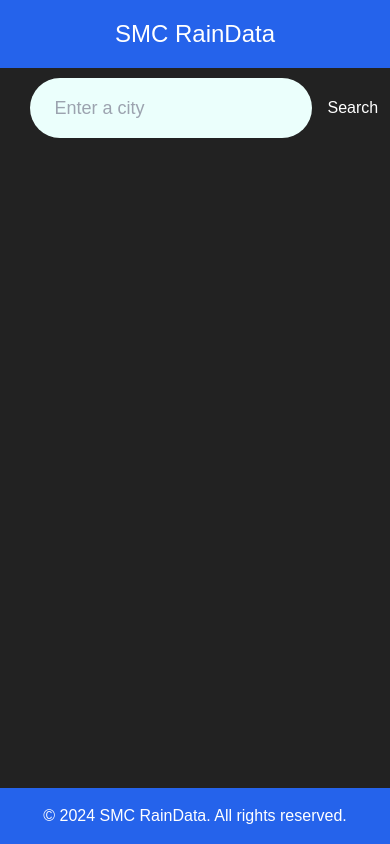
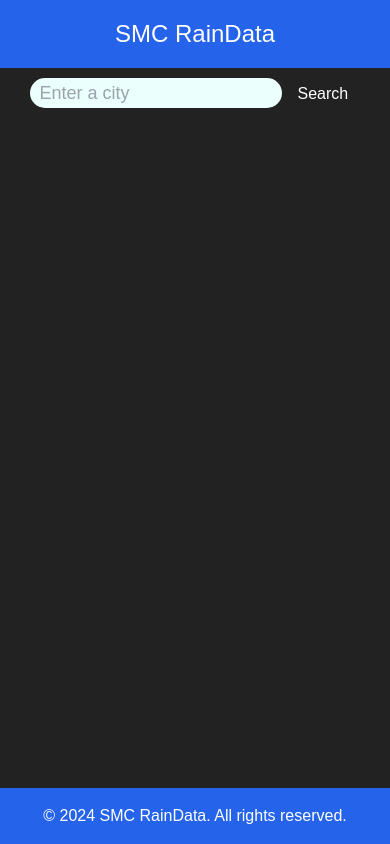
Before and after one commit to chibwesamuel/SMC-RainData, a React (Create React App) app in the folder smc-raindata/: page / in a window 390 px wide. Built offline with nearby package versions, Linux system fonts and the light colour scheme.

Commit message:
Refactored CSS for improved layout and responsiveness. Centered the weather icon within the card using align-items: center, adjusted icon size, and optimized layout for weather details using justify-content: space-around. Cleaned up redundant styles and improved spacing consistency across the UI.

```diff
--- a/smc-raindata/src/components/Dashboard.css
+++ b/smc-raindata/src/components/Dashboard.css
@@ -23,10 +23,11 @@ body {
 }
 
 .search {
-  width: 100%;
+  width: 50%;
   padding: 10px;
   display: flex;
   justify-content: space-between;
+  align-items: baseline;
 }
 
 .search input {
@@ -34,8 +35,8 @@ body {
   outline: 0;
   background: #ebfffc;
   color: #000;
-  padding: 10px 25px;
-  height: 60px;
+  padding: 5px 10px;
+  height: 30px;
   border-radius: 30px;
   flex: 1;
   margin-right: 16px;
@@ -53,24 +54,24 @@ body {
 }
 
 .weather-icon {
-  width: 100px; /* Adjust width as needed */
-  margin-top: 20px;
-  margin-bottom: 20px;
+  width: 50px;
+  margin-top: 5px;
+  margin-bottom: 5px;
 }
 
 .temp {
-  font-size: 40px;
+  font-size: 35px;
 }
 
 .details {
   display: flex;
   justify-content: space-around; /* Distributes details evenly */
-  width: 100%; /* Make sure details take full width */
+  width: 100%; /* This is to ensure details take full width */
   margin-top: 30px;
 }
 
 .icon {
-  width: 35px;
+  width: 25px;
   margin-right: 5px;
   vertical-align: middle;
 }
@@ -82,13 +83,14 @@ body {
 }
 
 .humidity, .wind {
-  font-size: 28px;
+  font-size: 15px;
 }
 
 .rain-predictions {
   margin-top: 20px;
   padding: 15px;
   border-radius: 10px;
+  width: 100%;
 }
 
 .rain-predictions h1 {
--- a/smc-raindata/src/components/Dashboard.tsx
+++ b/smc-raindata/src/components/Dashboard.tsx
@@ -1,4 +1,4 @@
-import React, { useState, useEffect } from 'react';
+import React, { useState } from 'react';
 import axios from 'axios';
 import './Dashboard.css';
 
@@ -90,7 +90,7 @@ export const Dashboard = () => {
           placeholder="Enter a city"
         />
         <button onClick={handleSearch}>Search</button>
-        {loading && <p>Loading...</p>}
+        {loading && <p>Getting your data...</p>}
       </div>
       {error && <p>{error}</p>}
       {weatherData && (
```
